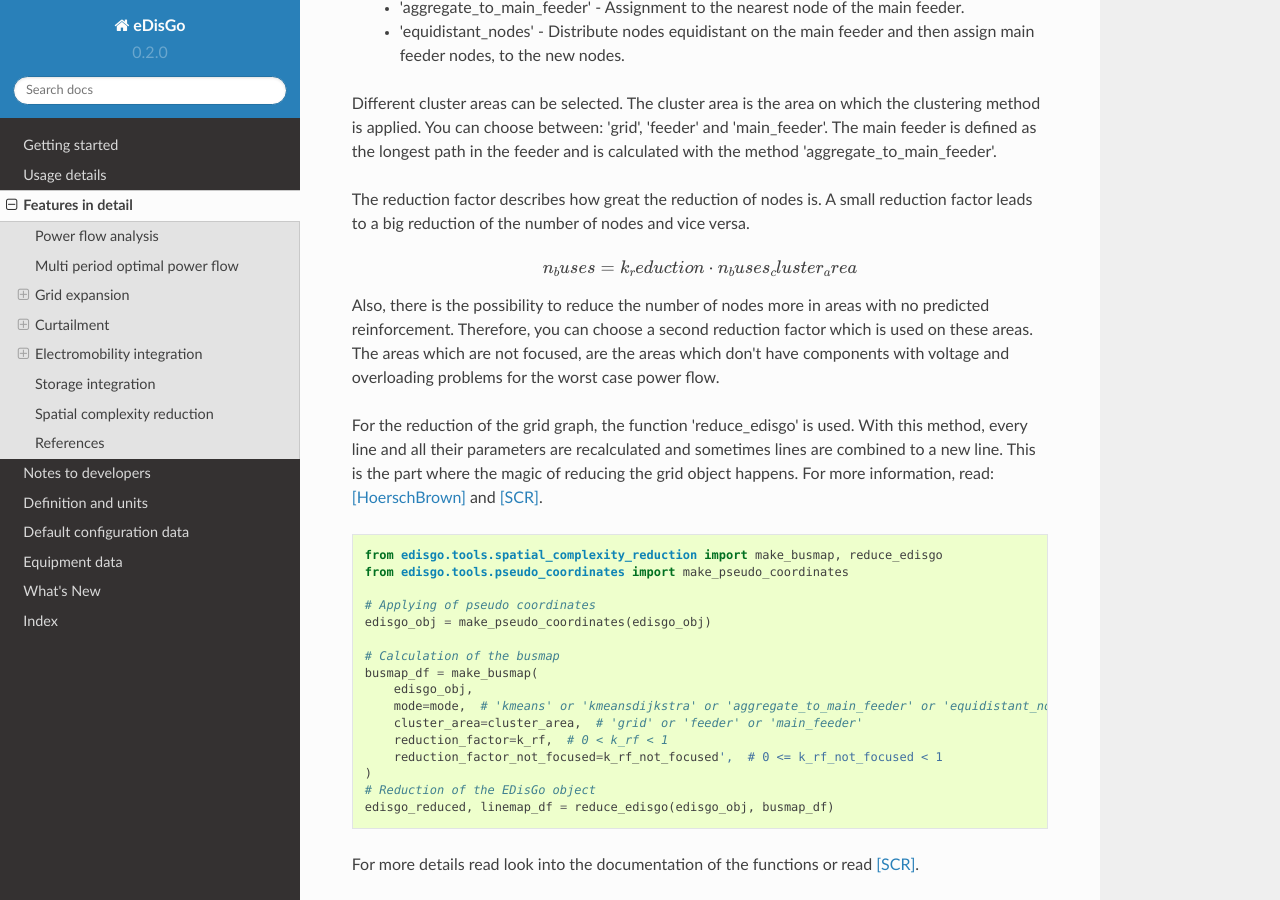
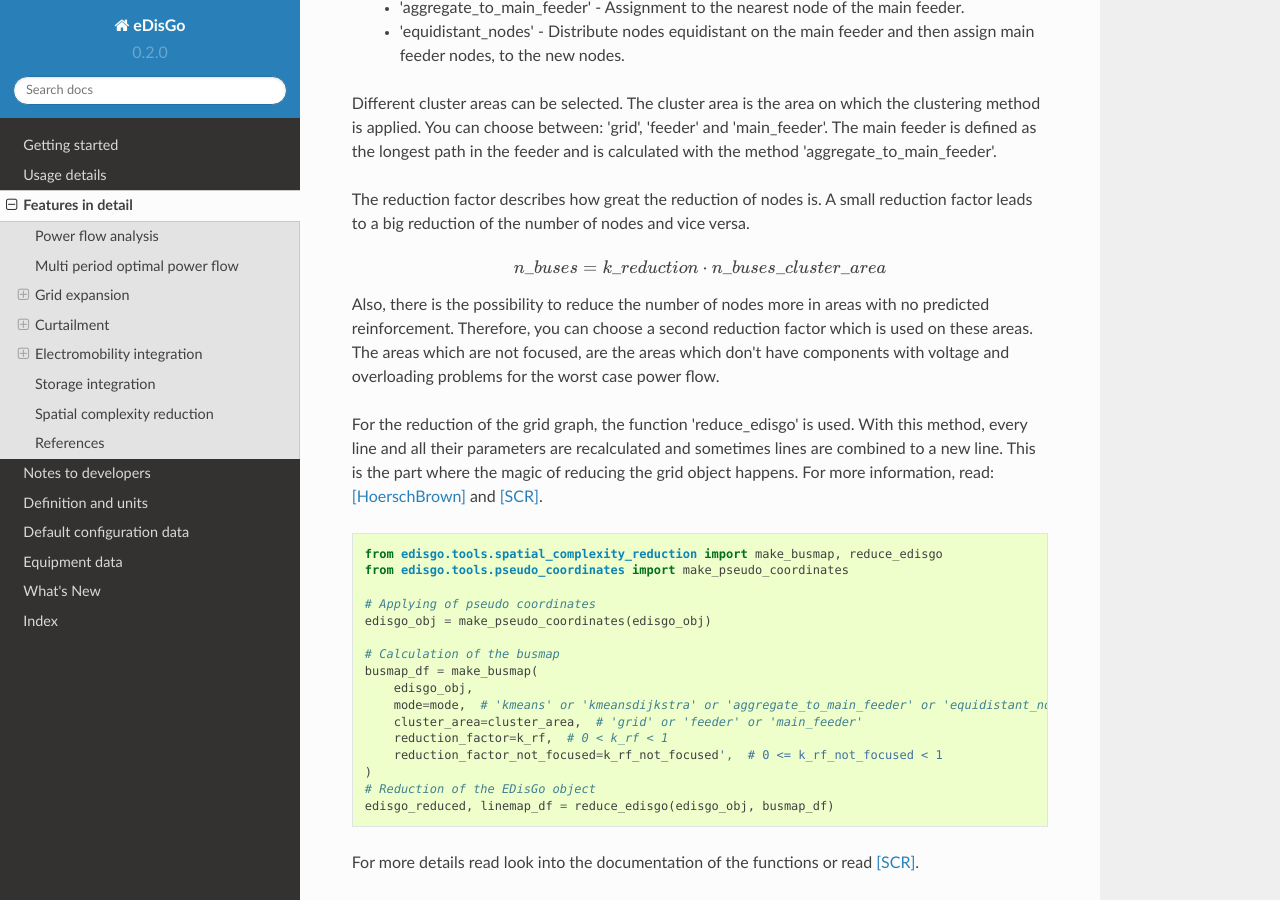
Before and after one commit to openego/eDisGo, a Sphinx documentation site: the page built from doc/features_in_detail.rst, in a window 1280 px wide and 900 px high, scrolled down 9073 px. Built offline with Sphinx 7.4.7 and the Read the Docs theme 2.0.0, drawn with Linux system fonts in a browser that asks for light colours; formulas are drawn with MathJax 3.

Commit message:
Small fix in docs

```diff
--- a/doc/features_in_detail.rst
+++ b/doc/features_in_detail.rst
@@ -387,7 +387,7 @@ The reduction factor describes how great the reduction of nodes is. A small redu
 of the number of nodes and vice versa.
 
 .. math::
-    n_buses = k_reduction \cdot n_buses_cluster_area
+    n\_buses = k\_reduction \cdot n\_buses\_cluster\_area
 
 Also, there is the possibility to reduce the number of nodes more in areas with no predicted reinforcement.
 Therefore, you can choose a second reduction factor which is used on these areas. The areas which are not focused, are
```
